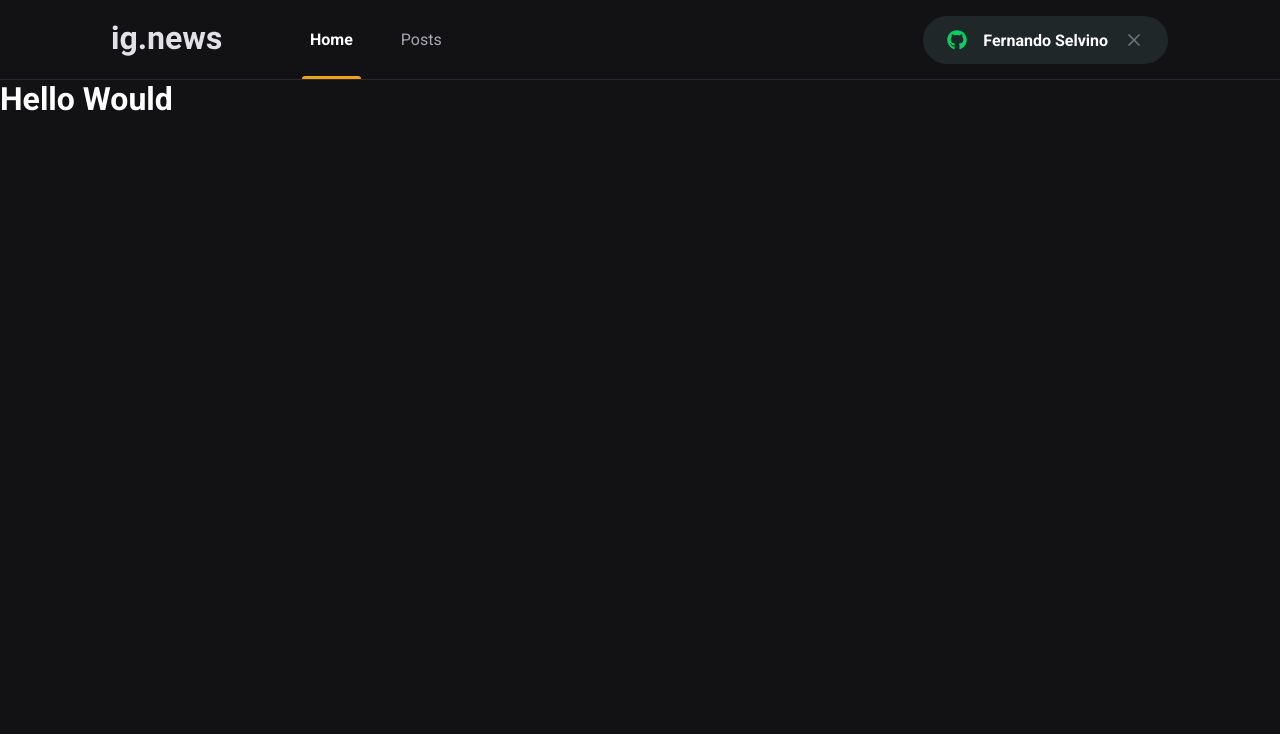
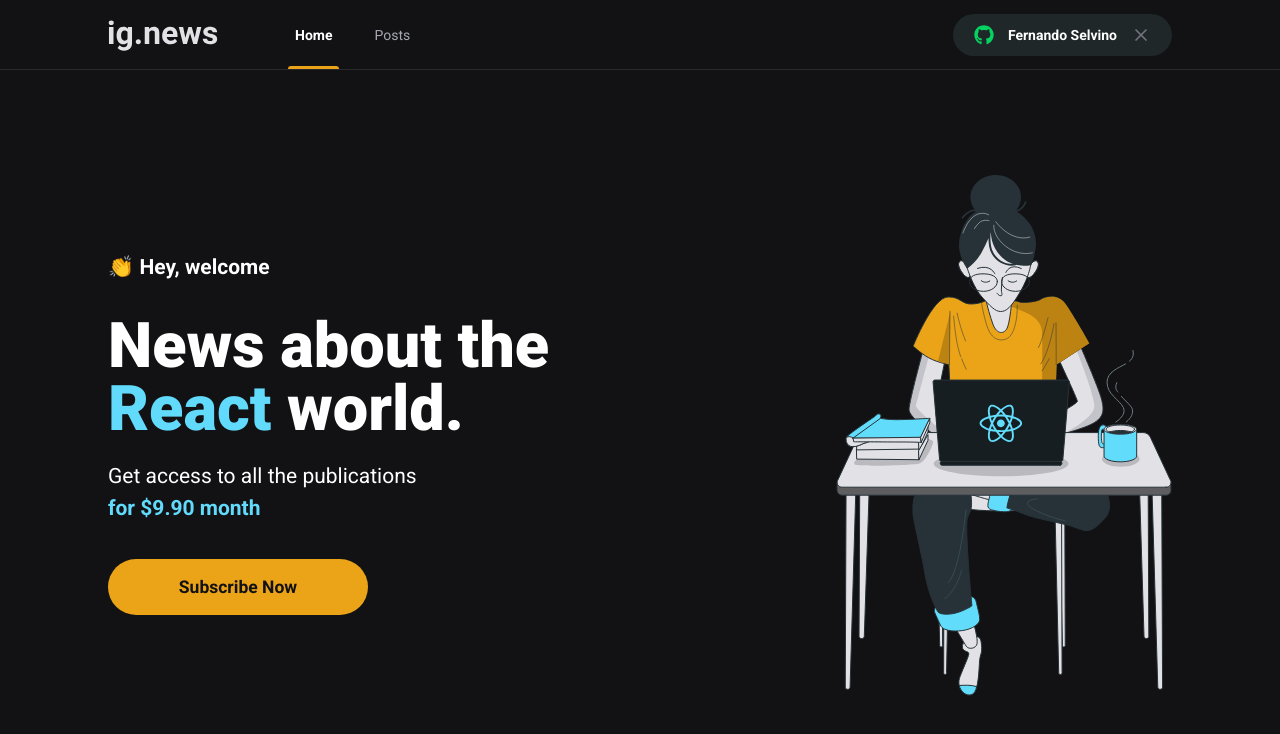
Before and after one commit to fselvino/next-ignews, a Next.js app: page / in a window 1280 px wide. Shown: the top 734 px of the page. Built offline with nearby package versions, Linux system fonts and the light colour scheme.

Commit message:
created component: SubscribeButton

```diff
--- a/src/components/Header/index.tsx
+++ b/src/components/Header/index.tsx
@@ -4,12 +4,13 @@ import styles from './styles.module.scss'
 export function Header(){
     return (
         <header className={styles.headerContainer}>
-            <div className={styles.headerContent}>
+            <div className={styles.headerContent }>
                 <img src="/images/logo.svg" alt="ig.news" />
                 <nav>
                     <a className={styles.active}>Home</a>
                     <a>Posts</a>
                 </nav>
+
                 <SignInButton/>
             </div>
         </header>
--- a/src/components/Header/styles.module.scss
+++ b/src/components/Header/styles.module.scss
@@ -54,5 +54,6 @@
 
     button {
         margin-left: auto;
+
     }
 }
--- a/src/components/SignInButton/styles.module.scss
+++ b/src/components/SignInButton/styles.module.scss
@@ -27,7 +27,7 @@
 
     transition: filter 0.2s;
 
-    &:hover {
-        filter: brightness(0.8)
+    &hover {
+        filter: brightness(0.8);
     }
 }
--- /dev/null
+++ b/src/components/SubscribeButton/index.tsx
@@ -0,0 +1,11 @@
+import styles from './styles.module.scss'
+
+export function SubscribeButton(){
+    return (
+        <button type="button"
+        className={styles.subscribeButton}
+        >
+            Subscribe Now
+        </button>
+    )
+}
--- /dev/null
+++ b/src/components/SubscribeButton/styles.module.scss
@@ -0,0 +1,21 @@
+.subscribeButton {
+    height: 4rem;
+    width: 260px;
+    border: 0;
+    border-radius: 2rem;
+    background: var(--yellow-500);
+    color: var(--gray-900);
+    font-size: 1.25rem;
+    font-weight: bold;
+
+    display: flex;
+    align-items: center;
+    justify-content: center;
+
+    transition: 0.2s;
+
+    &:hover {
+        filter: brightness(0.8)
+    }
+
+}
--- a/src/pages/_app.tsx
+++ b/src/pages/_app.tsx
@@ -3,10 +3,10 @@ import { Header } from '../components/Header'
 import '../styles/global.scss'
 
 function MyApp({ Component, pageProps }: AppProps) {
-  return(
+  return (
     <>
-    <Header/>
-     <Component {...pageProps} />
+      <Header />
+      <Component {...pageProps} />
     </>
   )
 }
--- /dev/null
+++ b/src/pages/home.module.scss
@@ -0,0 +1,47 @@
+.contentContainer {
+    max-width: 1120px;
+    margin: 0 auto;
+    padding: 0 2rem;
+    height: calc(100vh - 5rem);
+
+    display: flex;
+    align-items: center;
+    justify-content: space-between;
+
+
+}
+
+.hero {
+    max-width: 600px;
+
+    >span {
+        font-size: 1.5rem;
+        font-weight: bold;
+    }
+
+    h1 {
+        font-size: 4.5rem;
+        line-height: 4.5rem;
+        font-weight: 900;
+        margin-top: 2.5rem;
+
+        span {
+            color: var(--cyan-500);
+        }
+    }
+
+    p {
+        font-size: 1.5rem;
+        line-height: 2.25rem;
+        margin-top: 1.5rem;
+
+        span {
+            color: var(--cyan-500);
+            font-weight: bold;
+        }
+    }
+
+    button {
+        margin-top: 2.5rem;
+    }
+}
--- a/src/pages/index.tsx
+++ b/src/pages/index.tsx
@@ -1,16 +1,30 @@
 
 
 import Head from 'next/head'
+import { SubscribeButton } from '../components/SubscribeButton'
+import styles from './home.module.scss'
 
 export default function Home() {
   return (
     <>
       <Head>
-        <title>Inicio  - ig.news</title>
+        <title>Home  - ig.news</title>
       </Head>
-      <h1 >
-        Hello Would
-      </h1>
+
+
+     <main className={styles.contentContainer}>
+
+       <section className={styles.hero}>
+         <span>👏 Hey, welcome</span>
+         <h1>News about the <span>React</span> world.</h1>
+         <p>Get access to all the publications <br/>
+         <span>for $9.90 month</span>
+         </p>
+         <SubscribeButton/>
+       </section>
+
+       <img src="/images/avatar.svg" alt="Girl coding" />
+     </main>
     </>
   )
 }
--- a/src/styles/global.scss
+++ b/src/styles/global.scss
@@ -5,26 +5,25 @@
 }
 
 :root {
-  --white: #ffffff;
+  --white: #FFFFFF;
 
-
-  --gray-50: #e1e1e6;
+  --gray-100: #e1e1e6;
   --gray-300: #a8a8b3;
   --gray-800: #29292e;
   --gray-850: #1f2729;
   --gray-900: #121214;
 
-  --cyano-500: #61dafd;
+  --cyan-500: #61dafb;
   --yellow-500: #eba417;
 }
 
-@media (max-width: 1080px) {
+@media (min-width: 1080px) {
   html {
     font-size: 93.75%;
   }
 }
 
-@media (max-width: 720px) {
+@media (min-width: 720px) {
   html {
     font-size: 87.5%;
   }
```
